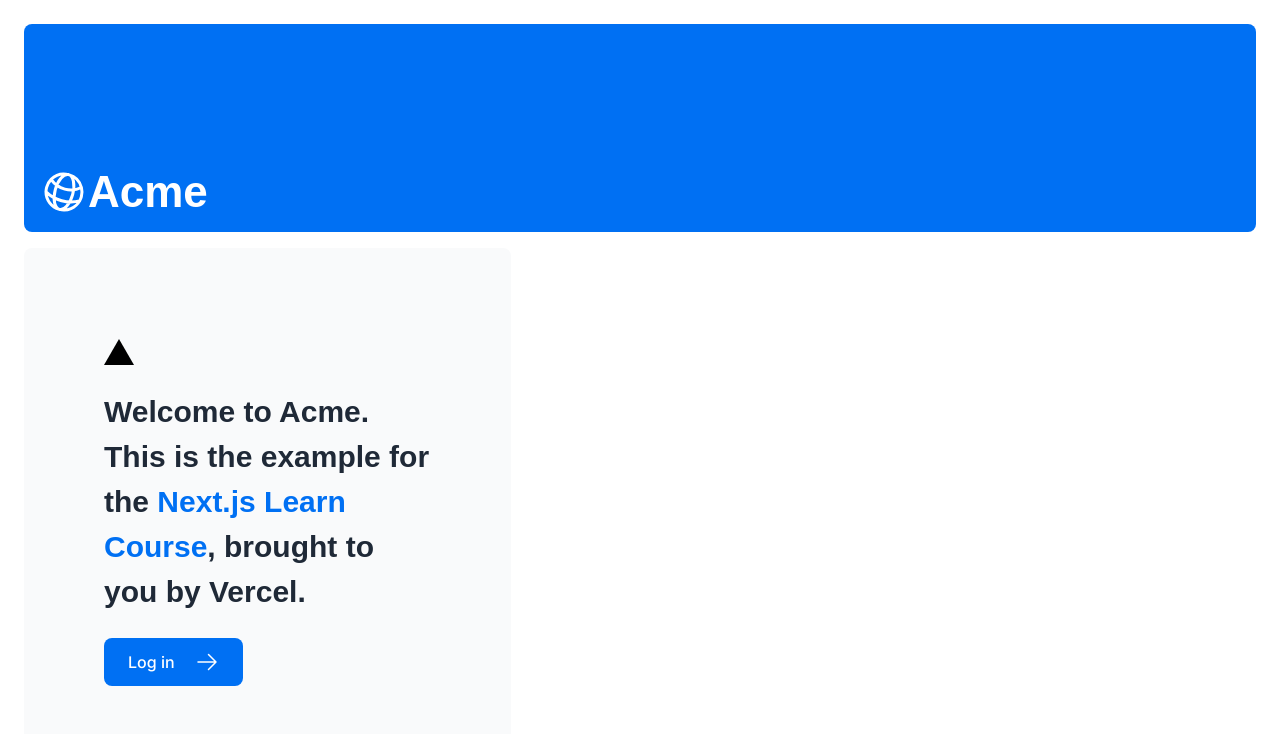
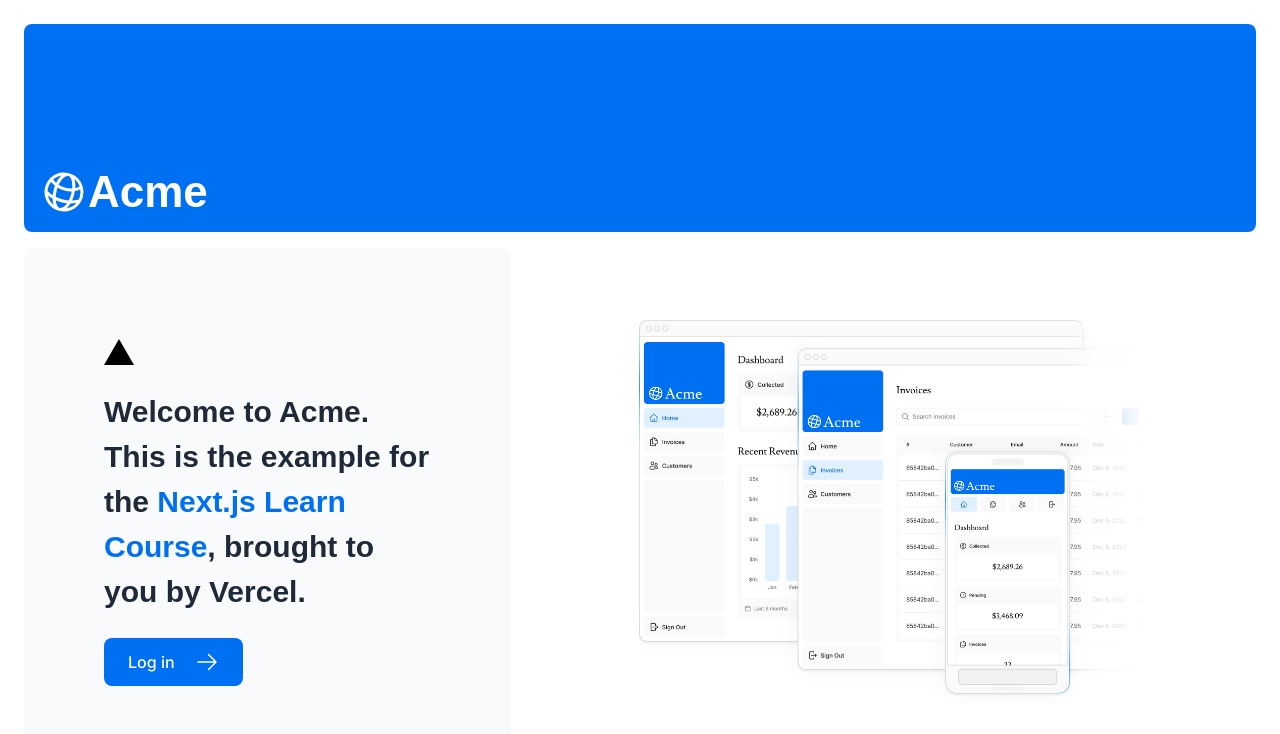
Before and after one commit to pseudoureka/nextjs_learn, a Next.js app: page / in a window 1280 px wide. Shown: the top 734 px of the page. Built offline with nearby package versions, Linux system fonts and the light colour scheme; a web font is replaced by a local one.

Commit message:
Image 컴포넌트 적용

```diff
--- a/app/page.tsx
+++ b/app/page.tsx
@@ -2,6 +2,7 @@
 import { ArrowRightIcon } from "@heroicons/react/24/outline";
 import Link from "next/link";
 import { lusitana } from "./ui/fonts";
+import Image from "next/image";
 
 export default function Page() {
   return (
@@ -30,6 +31,20 @@
         </div>
         <div className="flex items-center justify-center p-6 md:w-3/5 md:px-28 md:py-12">
           {/* Add Hero Images Here */}
+          <Image
+            src="/hero-desktop.png"
+            width={1000}
+            height={760}
+            className="hidden md:block"
+            alt="Screenshots of the dashboard project showing desktop version"
+          />
+          <Image
+            src="/hero-mobile.png"
+            alt="Screenshot of the dashboard project showing mobile version"
+            width={560}
+            height={620}
+            className="block md:hidden"
+          />
         </div>
       </div>
     </main>
```
